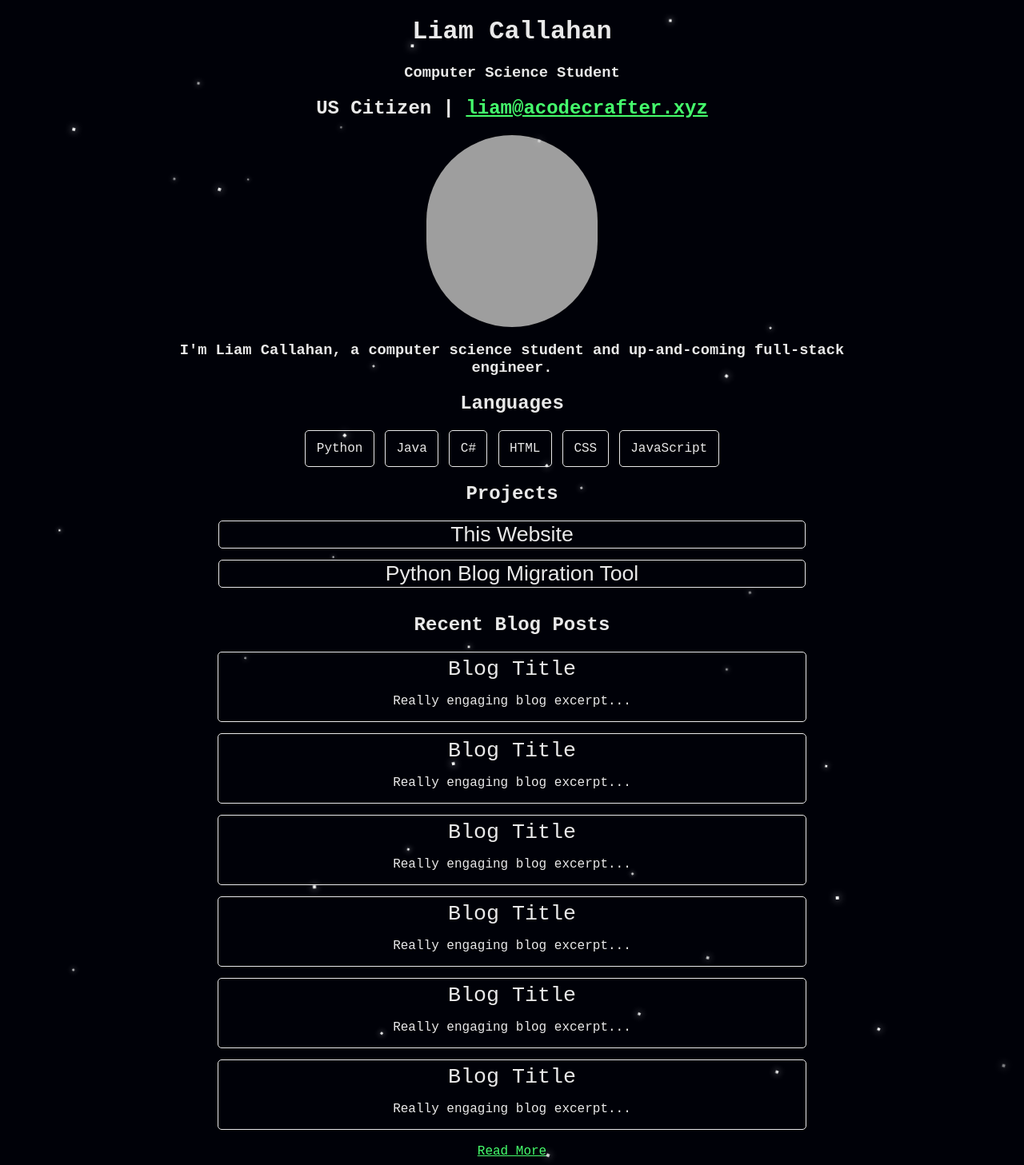
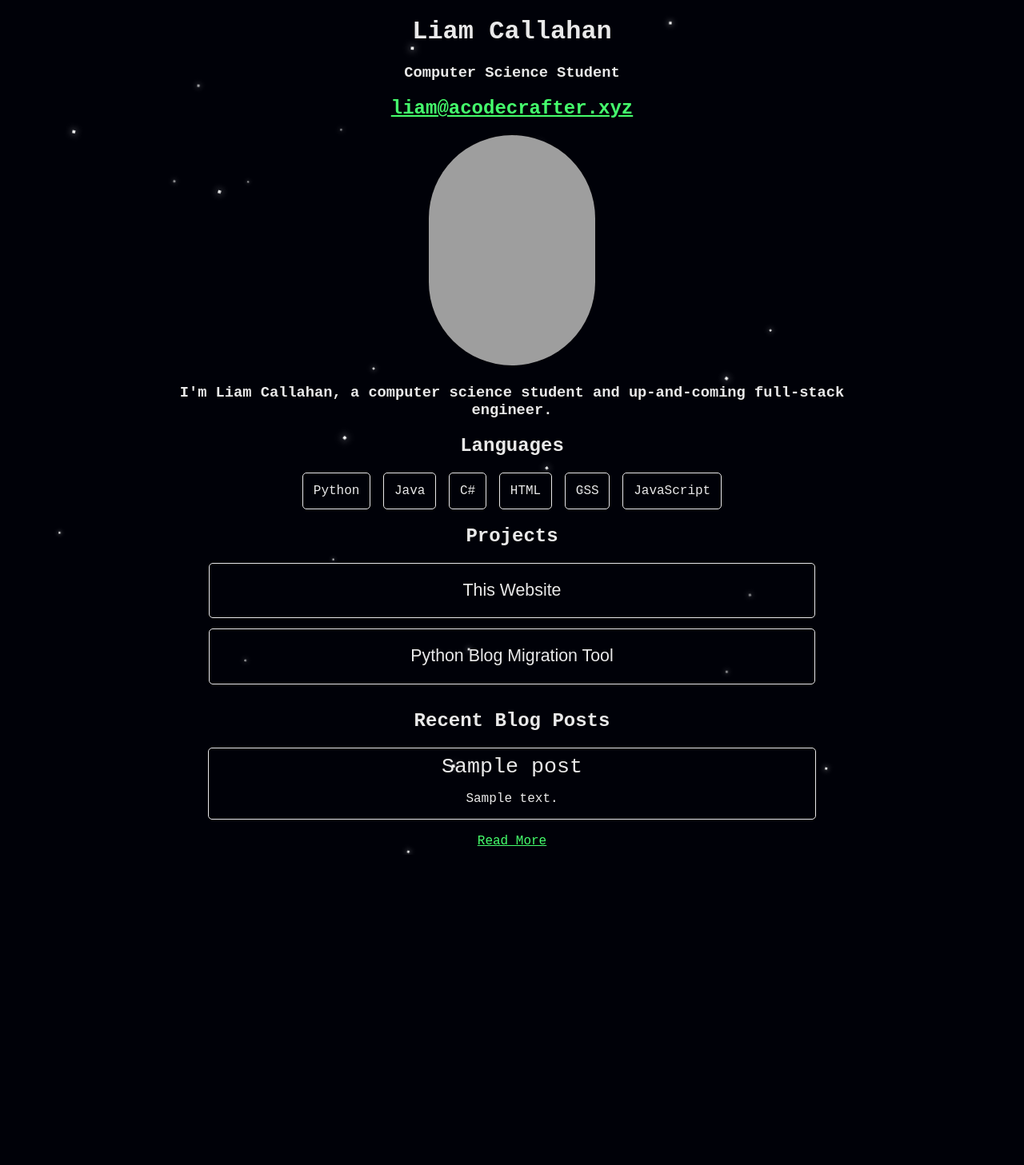
Before and after one commit to aCodeCrafter/Personal-Website, a Flask app: template templates/main.html in a window 1280 px wide. Shown: the whole page at 80% size. After the commit the page ends 1069 px from the top, so only its background shows below. Run offline with Flask 3, Linux system fonts and the light colour scheme; the template is opened without the code that fills it: most values are stand-ins (such as "Sample title", 1, 10 or a date in 2020); grey boxes are pictures that could not be loaded.

Commit message:
Add navbar, add blog post page, and change some styling

```diff
--- a/server.py
+++ b/server.py
@@ -6,12 +6,22 @@ app = Flask(__name__)
 # Define main page route
 @app.route("/")
 def main_page():
-  return render_template("main.html")
+  return render_template("main.html",posts=getBlogArchives(1,5))
+
+# Define route for blog archive section of website
+@app.route("/blog-archive")
+@app.route("/blog-archive/page-<page>")
+def blog_archive(page=1):
+  page = int(page)
+  return render_template("blog_archive.html",posts=getBlogArchives(page,10),next=page+1,prev=page-1)
 
 # Define route for blog section of website
-@app.route("/blog-archive-<page>")
-def blog_page(page):
-  return render_template("blog_archive.html",posts=getBlogArchives(page))
+@app.route("/blog")
+@app.route("/blog/id-<postId>")
+def blog_post(postId=1):
+  postId = int(postId)
+  return render_template("blog.html",post=getBlog(postId))
+
 
 # TODO ADD /rss endpoint
 
@@ -43,13 +53,16 @@ def blog_page(page):
 #       "content":output[4]}
 
 # Return dict for multiple blog posts titles, authors, and excerpts
-def getBlogArchives(page):
+def getBlogArchives(page, numPerPage):
+  assert isinstance(page, int)
+  assert isinstance(numPerPage, int)
+
   #Open DB
   c = sqlite3.connect('webdata.db')
 
   #Query database for post with id
   cursor = c.cursor()
-  cursor.execute('SELECT id, date, title, author, excerpt FROM blog WHERE id < ? AND id >= ?',[int(page)*20,(int(page)-1)*20])
+  cursor.execute('SELECT id, date, title, author, excerpt FROM blog WHERE id < ? AND id >= ?',[page*numPerPage,(page-1)*numPerPage])
   result = cursor.fetchall()
   c.commit()
   c.close()
@@ -65,3 +78,24 @@ def getBlogArchives(page):
         "author":row[3],
         "excerpt":row[4]})
   return output
+
+def getBlog(pageId):
+  assert isinstance(pageId, int)
+
+  #Open DB
+  c = sqlite3.connect('webdata.db')
+
+  #Query database for post with id
+  cursor = c.cursor()
+  cursor.execute('SELECT id, date, title, author, content FROM blog WHERE id = ?',[pageId])
+  result = cursor.fetchone()
+  c.commit()
+  c.close()
+
+  # Format results from sql
+  return {
+        "id":result[0],
+        "date":result[1],
+        "title":result[2],
+        "author":result[3],
+        "content":result[4]}
--- a/static/main.css
+++ b/static/main.css
@@ -1,6 +1,9 @@
 :root {
   --main-fg-color: rgb(233, 233, 233);
-  --main-width: 550pt;
+  --main-hover-color: #ffffff1e;
+  --main-width: 60%;
+  /* --max-width: 20pt;
+  --min-width: 33% */
 }
 
 body {
@@ -14,73 +17,98 @@ a {
   color: #45ff6d;
 }
 
+.nav-bar {
+  display: flex;
+  gap: 1em;
+  justify-content: center;
+  padding: 1em;
+}
+.nav-button {
+  width: 20em;
+  padding: 1em;
+  background-color: transparent;
+  /* color: var(--main-fg-color); */
+  border: 1px solid var(--main-fg-color);
+  border-radius: 5px;
+  /* text-decoration: none; */
+  font-weight: 1000;
+}
+
 .profile-img {
-  width: 160pt;
-  height: 180pt;
+  width: 13em;
+  height: 18em;
   border-radius: 200px;
 }
 
 h3 {
   width: 70%;
-  margin: 10pt auto;
+  margin: 1em auto;
 }
 
 .languages {
   display: flex;
-  gap: 10pt;
+  gap: 1em;
   justify-content: center;
 }
 
 .language-box {
   border: 1px solid var(--main-fg-color);
   border-radius: 5px;
-  padding: 10pt;
+  padding: 0.8em;
 }
 
 .expandable {
-  padding-bottom: 10pt;
+  padding-bottom: 0.8em;
 }
 
 .expandable .content {
   display: hidden;
   overflow: hidden;
   opacity: 0;
-  height: 0pt;
-  width: var(--main-width);
+  height: 0em;
   margin: 0 auto;
   transition: all, 0.3s;
+  width: var(--main-width);
 }
 
 .expandable .content.visible {
   opacity: 1;
-  height: 100pt;
+  height: 6em;
 }
 
 .toggle-button {
-  padding: -10pt;
   width: var(--main-width);
+  padding: 1em;
+  justify-content: center;
   background-color: transparent;
-  font-size: 20pt;
-  font-weight: 300;
+  font-size: 16pt;
   color: var(--main-fg-color);
   border: 1px solid var(--main-fg-color);
   border-radius: 5px;
+}
+.toggle-button:hover {
+  background-color: var(--main-hover-color)
 }
 
 .blog-container {
   flex-direction: column;
   display: flex;
-  gap: 10pt;
+  gap: 1em;
 }
 
 .blog-excerpt {
   width: var(--main-width);
-  padding-top: 5pt;
+  padding-top: 0.5em;
   background-color: transparent;
   color: var(--main-fg-color);
   border: 1px solid var(--main-fg-color);
   border-radius: 5px;
   margin: 0 auto;
+  text-decoration: none;
+}
+.blog-excerpt:hover {
+  background-color: var(--main-hover-color);
+  transition: all .1s;
 }
 
 .blog-excerpt .title {
@@ -90,13 +118,14 @@ h3 {
 
 .particle {
   position: fixed;
-  top: 10pt;
+  top: 1em;
   animation: move-particle 100s linear infinite;
   overflow: hidden;
   height: 2px;
   width: 2px;
   background-color: white;
   box-shadow: 0px 0px 5px white ;
+  z-index: -1;
 }
 
 @keyframes move-particle {
--- a/templates/main.html
+++ b/templates/main.html
@@ -3,12 +3,12 @@
   <head>
     <link rel="stylesheet" href="../static/main.css">
     <title>Liam Callahan</title>
+    <h1>Liam Callahan</h1>
+    <h3>Computer Science Student</h3>
+
   </head>
   <body>
-    <h1>Liam Callahan</h1>
-
-    <h3>Computer Science Student</h3>
-    <h2>US Citizen | <a href="mailto:liam@acodecrafter.xyz">liam@acodecrafter.xyz</a></h2>
+    <h2><a href="mailto:liam@acodecrafter.xyz">liam@acodecrafter.xyz</a></h2>
 
     <!-- Intro -->
     <img src="../static/profile.png" class="profile-img">
@@ -46,33 +46,15 @@
 
     <h2>Recent Blog Posts</h2>
     <div class="blog-container">
-      <div class="blog-excerpt">
-        <span class="title">Blog Title</span>
-        <p class="excerpt">Really engaging blog excerpt...</p>
-      </div>
-      <div class="blog-excerpt">
-        <span class="title">Blog Title</span>
-        <p class="excerpt">Really engaging blog excerpt...</p>
-      </div>
-      <div class="blog-excerpt">
-        <span class="title">Blog Title</span>
-        <p class="excerpt">Really engaging blog excerpt...</p>
-      </div>
-      <div class="blog-excerpt">
-        <span class="title">Blog Title</span>
-        <p class="excerpt">Really engaging blog excerpt...</p>
-      </div>
-      <div class="blog-excerpt">
-        <span class="title">Blog Title</span>
-        <p class="excerpt">Really engaging blog excerpt...</p>
-      </div>
-      <div class="blog-excerpt">
-        <span class="title">Blog Title</span>
-        <p class="excerpt">Really engaging blog excerpt...</p>
-      </div>
+      {% for post in posts %}
+      <a class="blog-excerpt" href="/blog/id-{{ post.id }}">
+        <span class="title">{{ post.title }}</span>
+        <p class="excerpt">{{ post.excerpt }}</p>
+      </a>
+      {% endfor %}
     </div>
     <br>
-    <a href="blog">Read More</a>
+    <a href="blog-archive/page-1">Read More</a>
 
     <div class="particles"></div>
   </body>
--- /dev/null
+++ b/templates/navbar.html
@@ -0,0 +1,4 @@
+<div class="nav-bar">
+  <a class="nav-button" href="/">Home</a>
+  <a class="nav-button" href="/blog-archive">Blog Archives</a>
+</div>
```
Also changed, not shown: templates/blog.html (added, +16 -0 lines), templates/blog_archive.html (+9 -3 lines).
